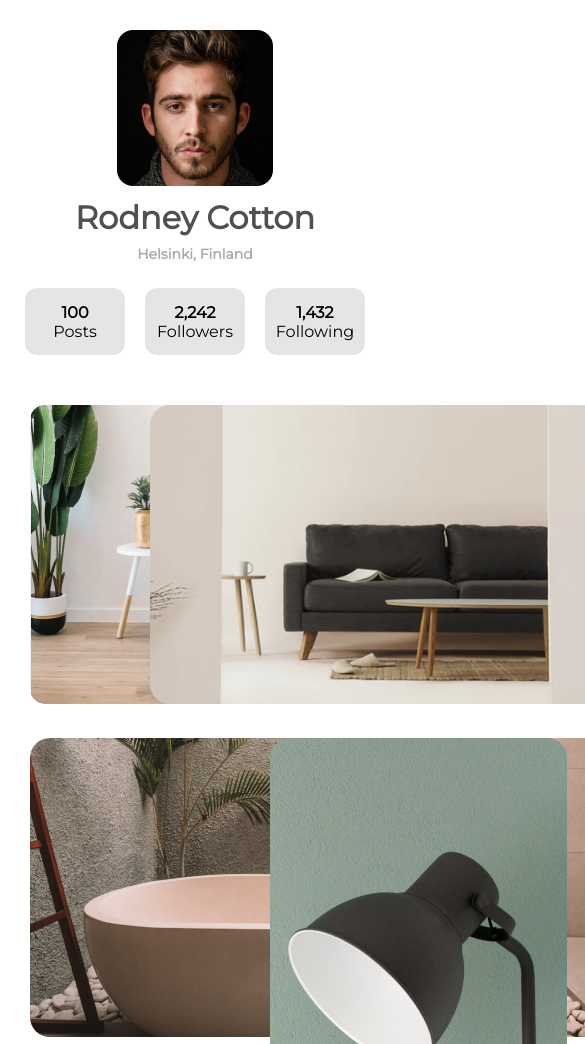
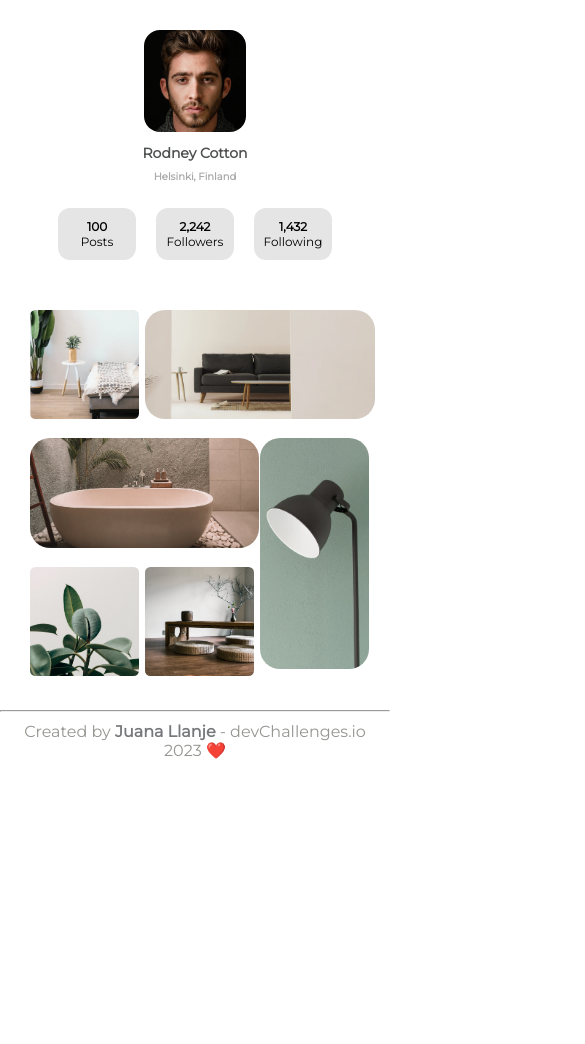
Before and after one commit to Juana-89/my-gallery-master, a plain HTML site: page src/index.html in a window 390 px wide. Shown: the top 1044 px of the page, 585 px wide, since content can reach past the window. After the commit the page ends 844 px from the top, so only its background shows below. Drawn offline with Linux system fonts and the light colour scheme.

Commit message:
vist movil 90%

```diff
--- a/src/css/styles.css
+++ b/src/css/styles.css
@@ -55,14 +55,14 @@ body {
     height: 67px;
 }
 
-.informacion-perfil  p {
+.informacion-perfil  h3 {
     font-weight: bold;
 }
 
 .seccion-imagenes {
     margin-top: 50px;
     display: grid;
-    grid-gap: 1rem;
+    grid-gap: 30px;
     justify-content: center;
 }
 
@@ -125,7 +125,7 @@ body {
 footer {
     text-align: center;
     margin: 10px;
-    color: #b9bdcfab;
+    color: #949690;
 
 }
 
@@ -134,3 +134,63 @@ footer {
     text-decoration: none;
     color: #77787c;
 }
+
+@media screen and (max-width: 768px) {
+    .img-perfil {
+        width: 101.76px;
+    }
+
+    .nombre-usuario {
+        font-size: 14px;
+        font-weight: 600;
+    }
+
+    .ubicacion {
+        font-size: 10px;
+    }
+
+    .informacion-perfil {
+        width: 78px;
+        height: 52px;
+    }
+
+    .informacion-perfil h3, p {
+        font-size: 12px;
+    }
+
+    .imagenes {
+        gap: 15px;
+    }
+    .imagenes div:nth-child(1) img{
+        width: 109.32px;
+        height: 109.32px;
+        border-radius: 5%;
+    }
+
+    .imagenes div:nth-child(2) img{
+        width: 229.98px;
+        height: 109.52px;
+    }
+
+    .imagenes div:nth-child(3) img{
+        width: 229.25px;
+        height: 109.52px;
+    }
+
+    .imagenes div:nth-child(4) img{
+        width: 108.59px;
+        height: 230.76px;
+    }
+
+    .imagenes div:nth-child(5) img{
+        width: 109.32px;
+        height: 109.52px;
+        border-radius: 5%;
+    }
+
+    .imagenes div:nth-child(6) img{
+        width: 109.32px;
+        height: 109.52px;
+        border-radius: 5%;
+    }
+}
--- a/src/index.html
+++ b/src/index.html
@@ -29,16 +29,16 @@
     <!-- section-detalle-perfil -->
     <div class="detalles-perfil-social">
       <span class="informacion-perfil">
-        <p>100</p>
-        Posts
+        <h3>100</h3>
+        <p>Posts</p>
       </span>
       <span class="informacion-perfil">
-        <p>2,242</p>
-        Followers
+        <h3>2,242</h3>
+        <p>Followers</p>
       </span>
       <span class="informacion-perfil">
-        <p>1,432</p>
-        Following
+        <h3>1,432</h3>
+        <p>Following</p>
       </span>
     </div>
     <!-- section-imagenes -->
```
